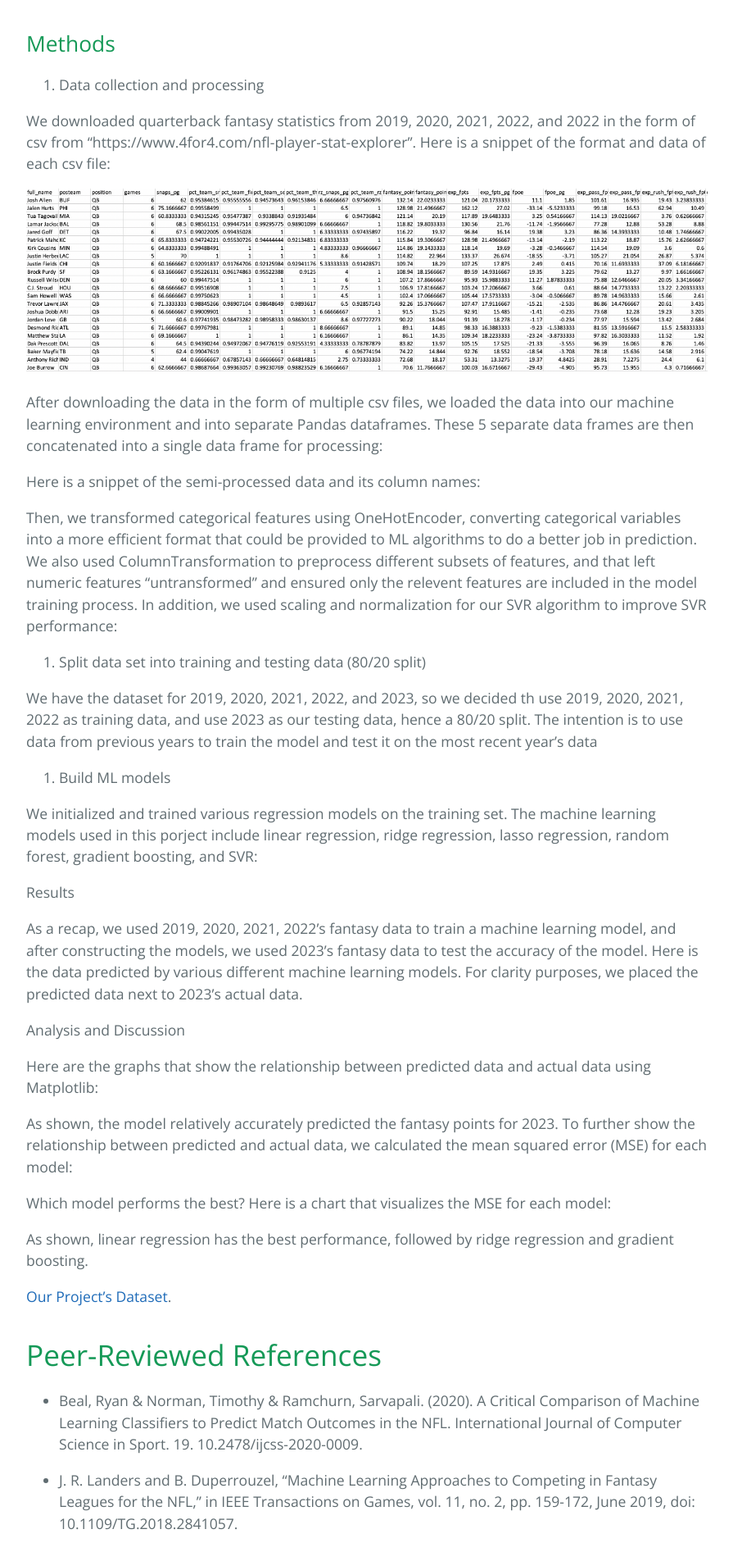
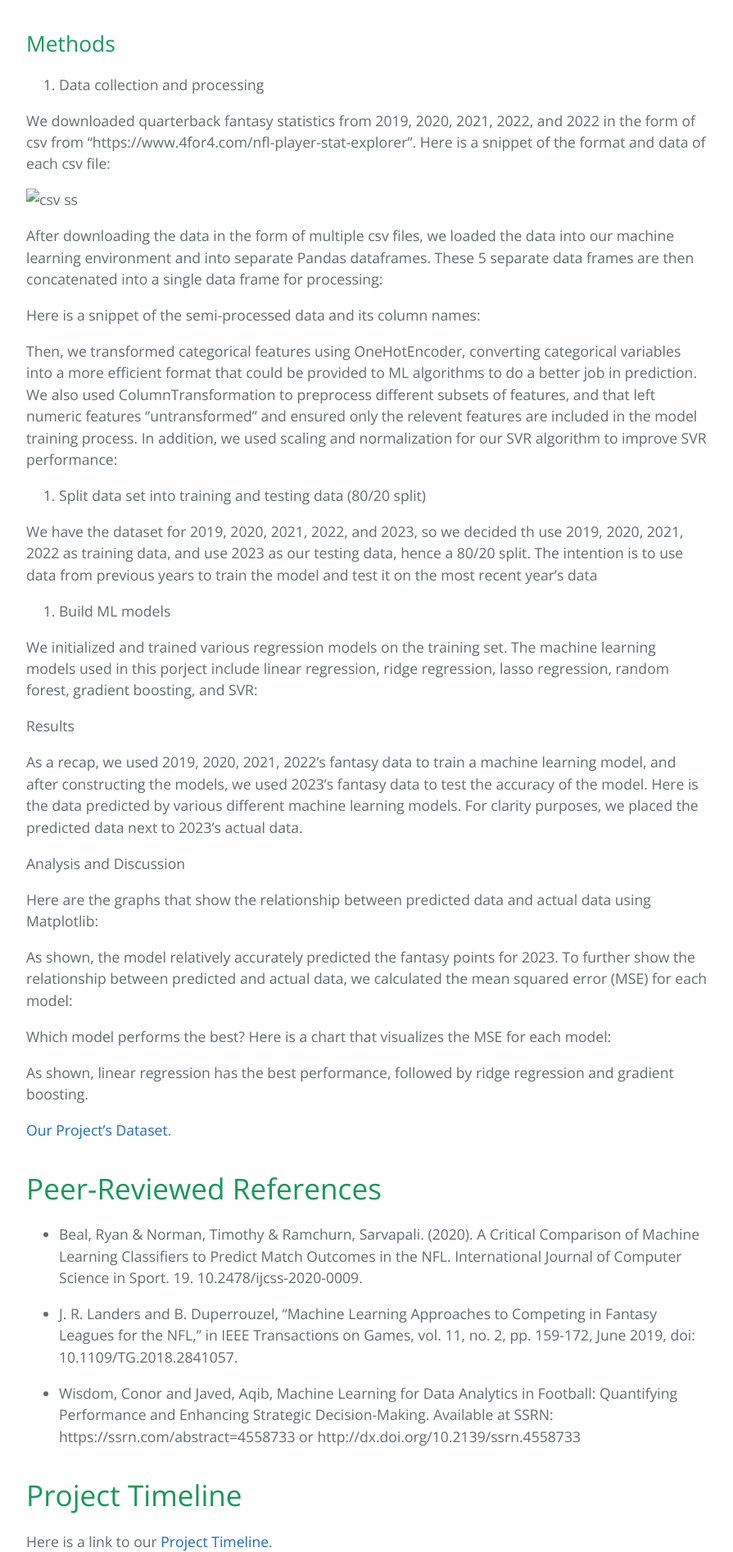
Before and after one commit to CS4641-Group-96/fantasy-football, a Jekyll site: the page built from index.md, in a window 1280 px wide. Shown: the part 919-2812 px from the top of the page at 82% size, without its empty margins (192-1087 px from the left). Built offline with Jekyll 4.4.1, drawn with Linux system fonts in a browser that asks for light colours.

Commit message:
Update index.md

```diff
--- a/index.md
+++ b/index.md
@@ -20,7 +20,7 @@ We aim to predict the rankings/fantasy points for all NFL quarterbacks using mac
 
 We downloaded quarterback fantasy statistics from 2019, 2020, 2021, 2022, and 2022 in the form of csv from "https://www.4for4.com/nfl-player-stat-explorer". Here is a snippet of the format and data of each csv file:
 
-![Book logo](/fantasy-football/1.png)
+![csv ss](/fantasy-football/assets/1.png)
 
 After downloading the data in the form of multiple csv files, we loaded the data into our machine learning environment and into separate Pandas dataframes. These 5 separate data frames are then concatenated into a single data frame for processing:
 
```
